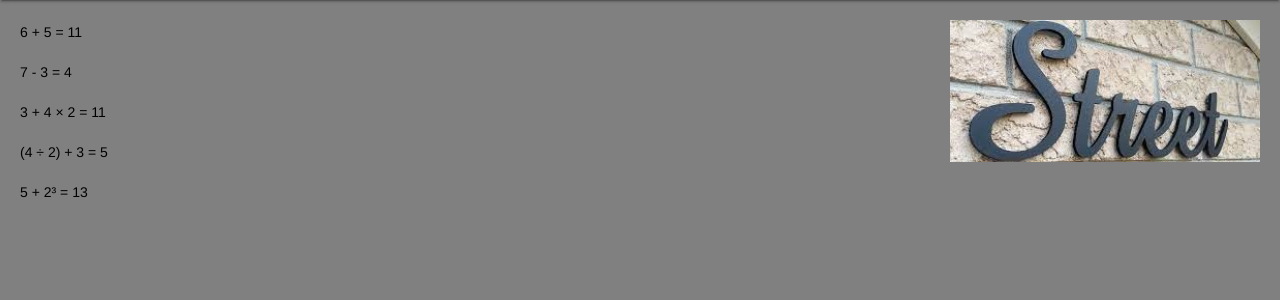
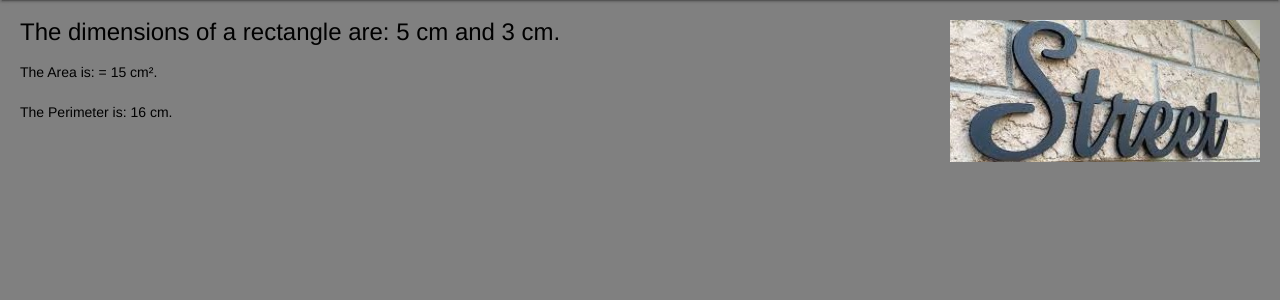
Before and after one commit to MTHS-ICD2O-1-2023/ICD2O-Unit-2-02-PHP-nathan-desilva, a PHP site: page / in a window 1280 px wide. Shown: the part 64-364 px from the top of the page. Run offline with PHP 8.4, Linux system fonts and the light colour scheme.

Commit message:
added math

```diff
--- a/index.php
+++ b/index.php
@@ -27,12 +27,11 @@
       <div class="right-image">
         <img src="./images/street.jpg" alt="street image" />
       </div>
+      <!-- basic text -->
+      <p style="font-size: x-large">The dimensions of a rectangle are: 5 cm and 3 cm.</p>
       <div class="page-content">
-        <?php echo '<p>6 + 5 = ' . (6 + 5) . '</p>'; ?>
-        <?php echo '<p>7 - 3 =  ' . (7 - 3) . '</p>'; ?>
-        <?php echo '<p>3 + 4 × 2 = ' . (3 + 4 * 2) . '</p>'; ?>
-        <?php echo '<p>(4 ÷ 2) + 3 = ' . (4 / 2 + 3) . '</p>'; ?>
-        <?php echo '<p>5 + 2³ = ' . (5 + 2 ** 3) . '</p>'; ?>
+        <?php echo '<p>The Area is: = ' . 5 * 3 . ' cm². </p>'; ?>
+        <?php echo '<p>The Perimeter is: ' . 2 * (5 + 3) . ' cm. </p>'; ?>
       </div>
       <br />
     </main>
```
Lines whose indentation alone changed are shown as unchanged.
